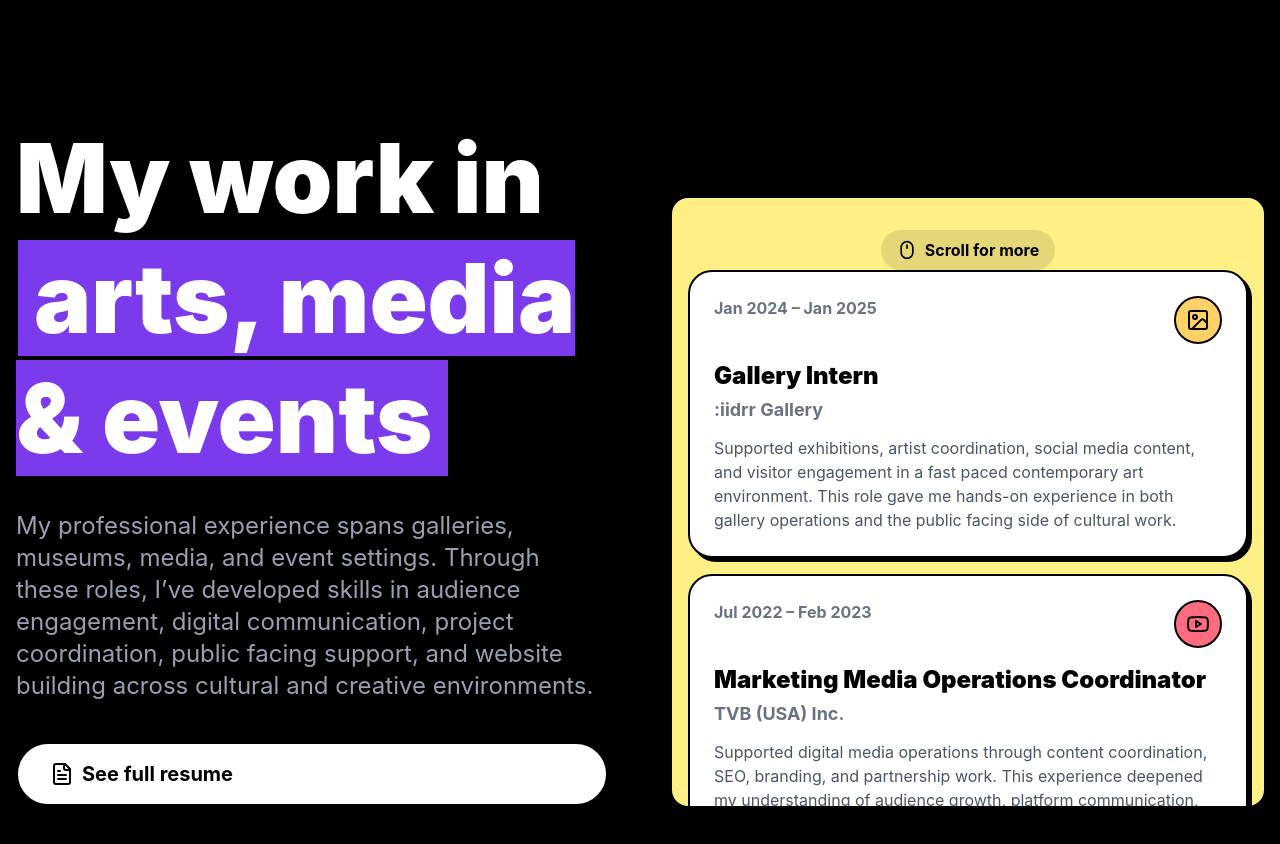
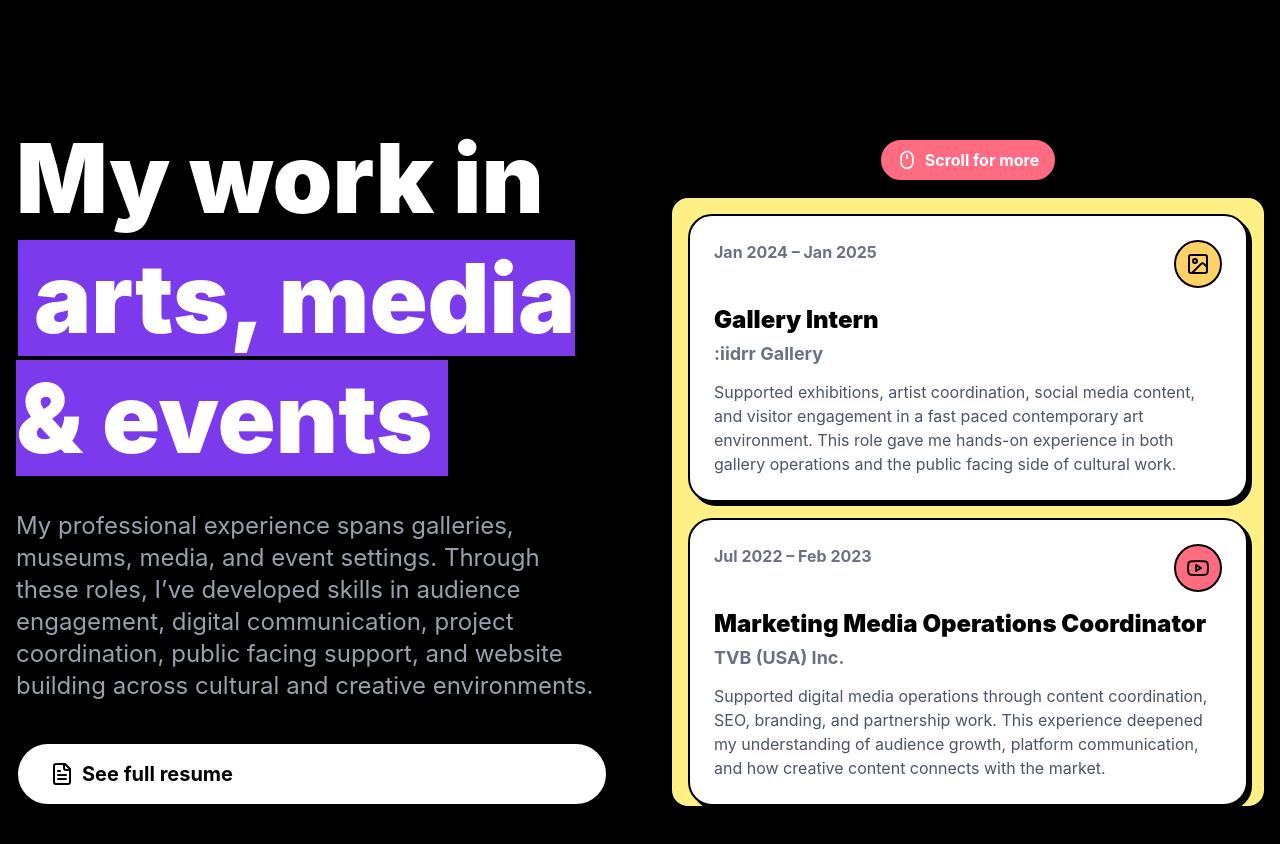
Before and after one commit to bbx99/my-portfolio, a React (Vite) app: page / in a window 1280 px wide. Shown: the part 3800-4644 px from the top of the page. Built offline with nearby package versions, Linux system fonts and the light colour scheme.

Commit message:
feat: reposition and restyle scroll indicator

```diff
--- a/src/App.tsx
+++ b/src/App.tsx
@@ -319,14 +319,14 @@ const Experience = ({ onSeeResumeClick }) => {
           </div>
           <button onClick={onSeeResumeClick} className="brutal-btn-white flex items-center gap-2 text-xl"> <FileText size={24} /> See full resume</button>
         </div>
-        <div className="relative space-y-4 max-h-[38rem] overflow-y-auto p-4 bg-yellow-200 rounded-2xl">
-          <div className="sticky top-4 z-10 text-center">
-            <div className="inline-flex items-center gap-2 bg-black/10 text-black font-bold px-4 py-2 rounded-full">
+        <div>
+          <div className="text-center mb-4">
+            <div className="inline-flex items-center gap-2 bg-brand-pink text-white font-bold px-4 py-2 rounded-full brutal-border">
               <Mouse size={20} />
               <span>Scroll for more</span>
             </div>
           </div>
-
+          <div className="space-y-4 max-h-[38rem] overflow-y-auto p-4 bg-yellow-200 rounded-2xl">
             {jobs.map((job, i) => (
               <motion.div
                 key={i}
@@ -348,6 +348,7 @@ const Experience = ({ onSeeResumeClick }) => {
                 </div>
               </motion.div>
             ))}
+          </div>
         </div>
       </div>
     </section>
```
Lines whose indentation alone changed are shown as unchanged.
